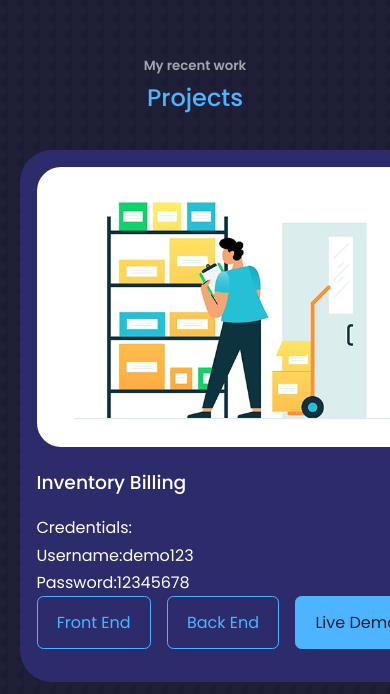
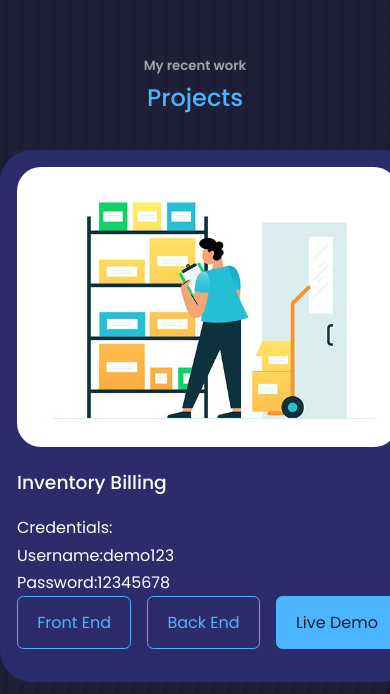
Before and after one commit to Gokul0201/portfolio, a React (Create React App) app: page / in a window 390 px wide. Shown: the part 5877-6571 px from the top of the page. Built offline with nearby package versions, Linux system fonts and the light colour scheme.

Commit message:
project added

```diff
--- a/src/Components/projects/Projects.js
+++ b/src/Components/projects/Projects.js
@@ -36,7 +36,7 @@ const Projects = () => {
       title:'TENTKOTTA',
       github_FE:'https://github.com/Gokul0201/Tentkotta-movie-booking-app-FE.git',
       github_BE:'https://github.com/Gokul0201/Tentkotta-movie-booking-app-BE.git',
-      demo:''
+      demo:'https://tentkotta.netlify.app/'
     }
   ]
   return (
--- a/src/Components/projects/project.css
+++ b/src/Components/projects/project.css
@@ -5,7 +5,7 @@ section{
     display:grid;
     grid-template-columns: repeat(3 ,1fr);
     gap: 2rem;
-    /* margin-left: 7rem; */
+    margin: 7rem;
 
 }
 
@@ -50,7 +50,7 @@ section{
     .projects_container{
         grid-template-columns:  1fr;
         gap:1rem;
-        /* margin-right:7rem; */
+        margin:0;
 
     }
     section{
```
